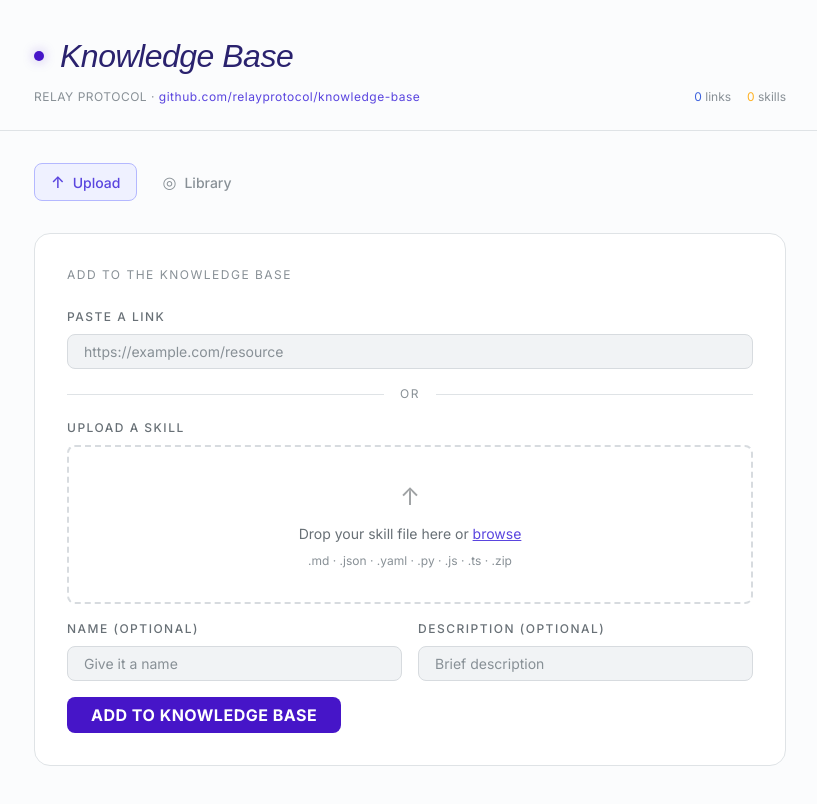
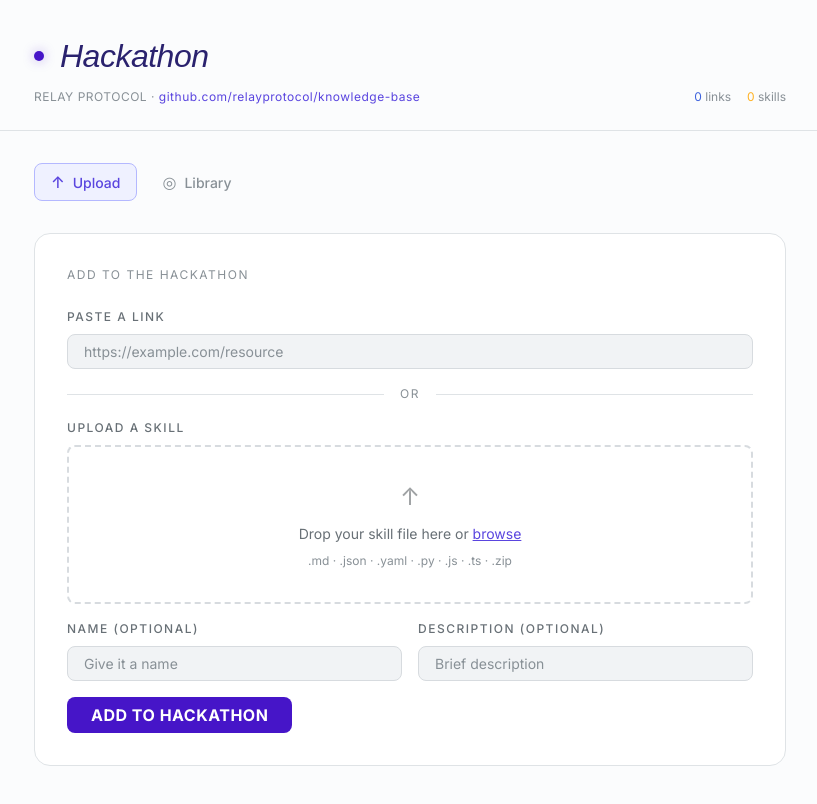
Before and after one commit to lingzizheng/hackathon, a plain HTML site: page index.html in a window 1280 px wide. Shown: the whole page, without its empty margins (230-1047 px from the left). Drawn offline with Linux system fonts and the light colour scheme; a web font is replaced by a local one.

Commit message:
Change title and headings from 'Knowledge Base' to 'Hackathon'

```diff
--- a/index.html
+++ b/index.html
@@ -3,7 +3,7 @@
 <head>
 <meta charset="UTF-8">
 <meta name="viewport" content="width=device-width, initial-scale=1.0">
-<title>Knowledge Base — Relay Protocol</title>
+<title>Hackathon — Relay Protocol</title>
 <link rel="preconnect" href="https://fonts.googleapis.com">
 <link rel="preconnect" href="https://fonts.gstatic.com" crossorigin>
 <link href="https://fonts.googleapis.com/css2?family=Chivo:ital,wght@0,400;0,700;1,400&family=Inter:wght@400;500;600;700&display=swap" rel="stylesheet">
@@ -387,7 +387,7 @@
   <div class="container">
     <div class="header-top">
       <div class="status-dot"></div>
-      <h1 class="header-title">Knowledge Base</h1>
+      <h1 class="header-title">Hackathon</h1>
     </div>
     <div class="header-meta">
       <div class="header-repo">RELAY PROTOCOL · <a href="https://github.com/relayprotocol/knowledge-base" target="_blank">github.com/relayprotocol/knowledge-base</a></div>
@@ -410,7 +410,7 @@
   <!-- Upload Tab -->
   <div class="tab-panel active" id="tab-upload">
     <div class="form-panel">
-      <div class="form-heading">Add to the knowledge base</div>
+      <div class="form-heading">Add to the Hackathon</div>
 
       <div class="field">
         <label class="field-label">Paste a Link</label>
@@ -442,7 +442,7 @@
         </div>
       </div>
 
-      <button class="btn btn-primary" id="btn-submit">ADD TO KNOWLEDGE BASE</button>
+      <button class="btn btn-primary" id="btn-submit">ADD TO Hackathon</button>
     </div>
   </div>
 
```
